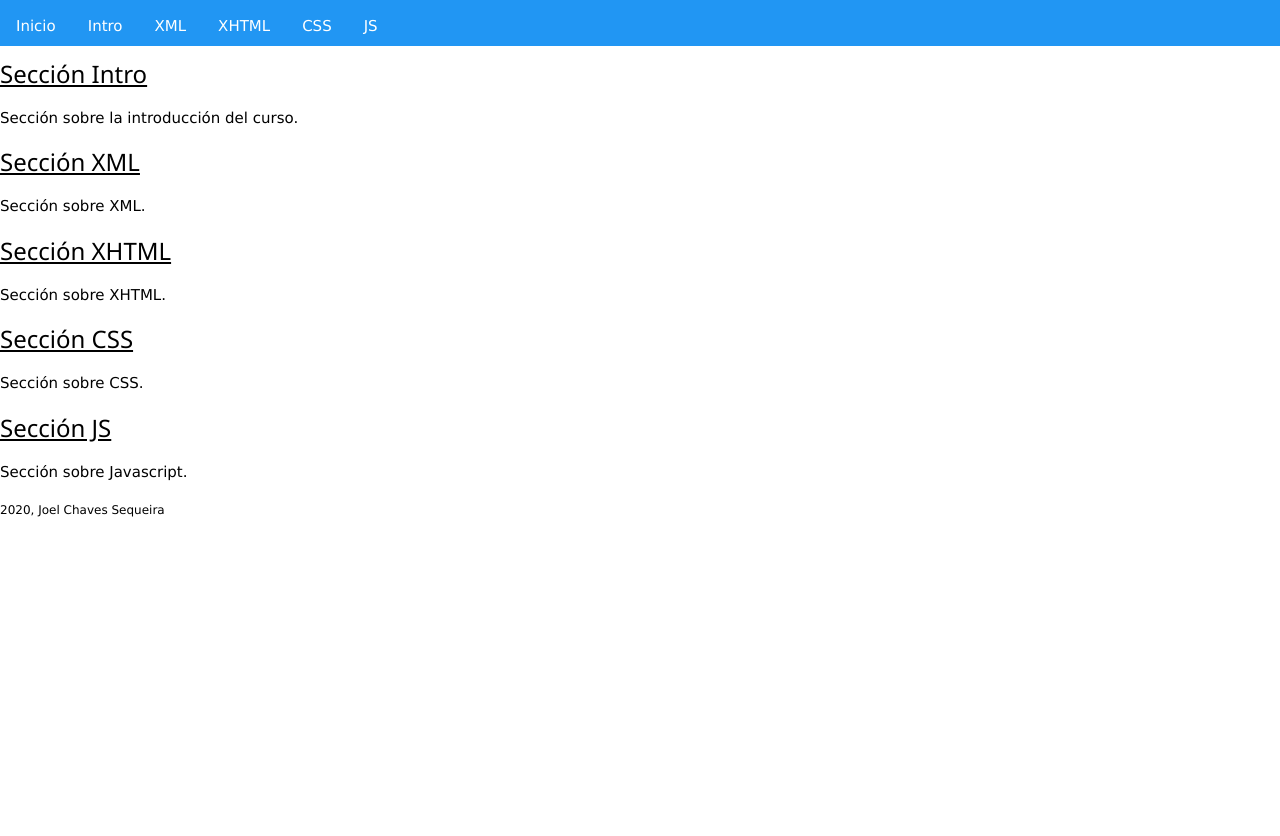
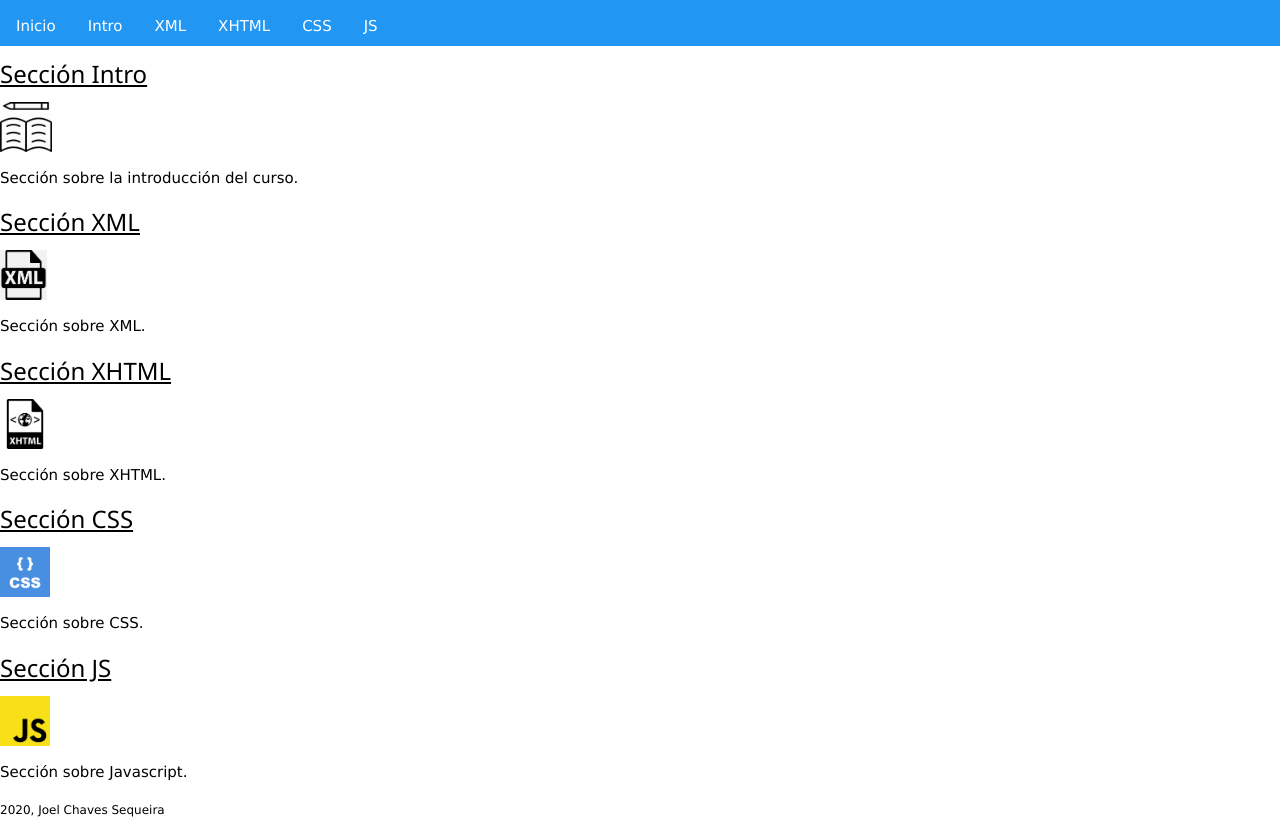
Before and after one commit to joelchvs/appweb20a-Joel, a plain HTML site: page index.html in a window 1280 px wide. Shown: the part 114-950 px from the top of the page. Before the commit the page ends 800 px from the top, so only its background shows below. Drawn offline with nearby package versions, Linux system fonts and the light colour scheme.

Commit message:
website_index_4

```diff
--- a/index.html
+++ b/index.html
@@ -31,22 +31,27 @@
 
         	<section class="content_entry">
             	<h3><a href="intro/">Sección Intro</a></h3>
+            	<img src="src/intro.png" height="50">
             	<p>Sección sobre la introducción del curso.</p>
         	</section>
         	<section class="content_entry">
             	<h3><a href="xml/">Sección XML</a></h3>
+            	<img src="src/xml.png" height="50">
             	<p>Sección sobre XML.</p>
         	</section>
         	<section class="content_entry">
             	<h3><a href="xhtml/">Sección XHTML</a></h3>
+            	<img src="src/xhtml.png" height="50">
             	<p>Sección sobre XHTML.</p>
         	</section>
         	<section class="content_entry">
             	<h3><a href="css/">Sección CSS</a></h3>
+            	<img src="src/css.png" height="50">
             	<p>Sección sobre CSS.</p>
         	</section>
         	<section class="content_entry">
             	<h3><a href="js/">Sección JS</a></h3>
+            	<img src="src/js.png" height="50">
             	<p>Sección sobre Javascript.</p>
         	</section>
         </main>
```
Also changed, not shown: src/css.png (added), src/intro.png (added), src/js.png (added), src/xhtml.png (added), src/xml.png (added).
